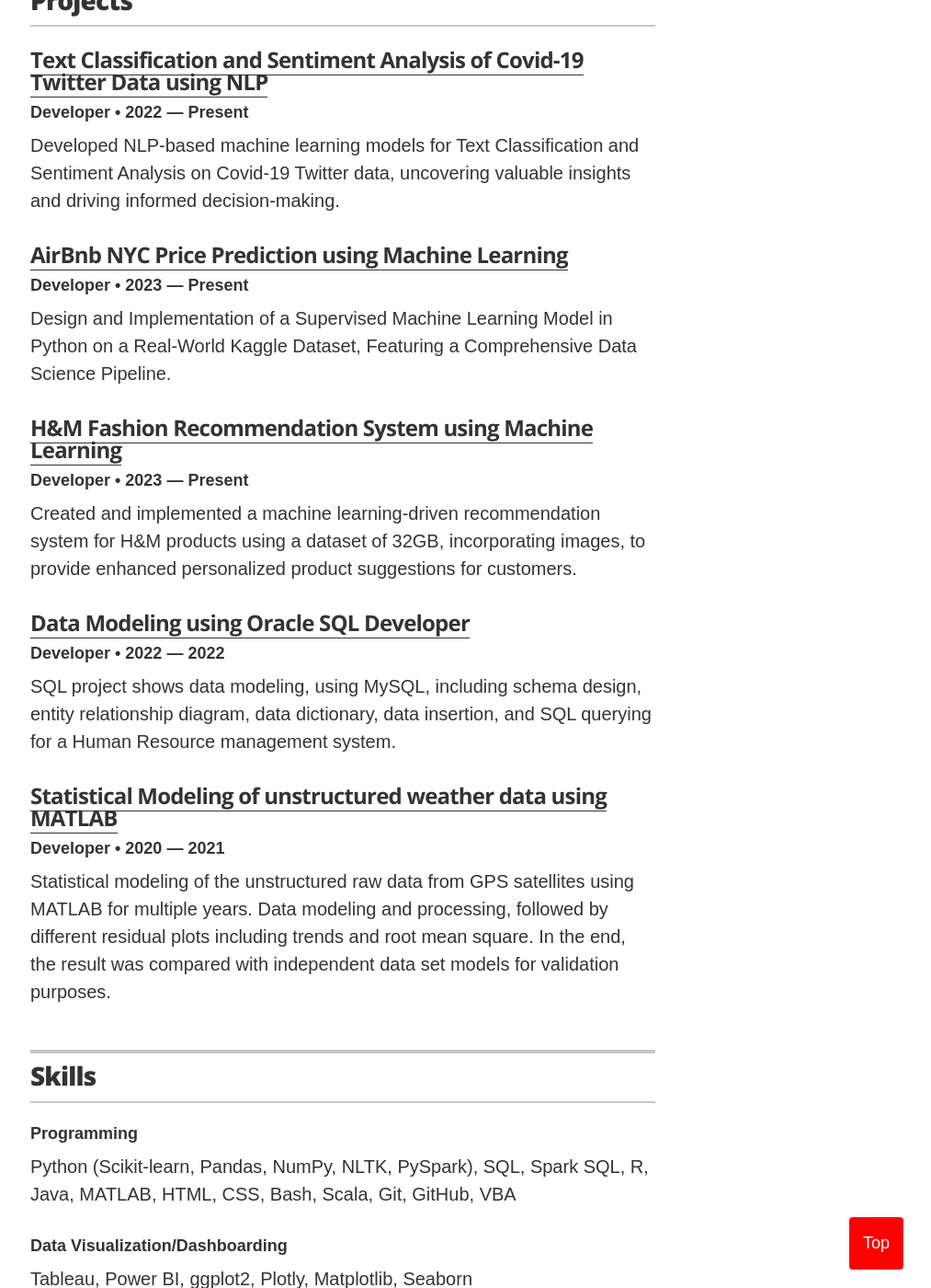
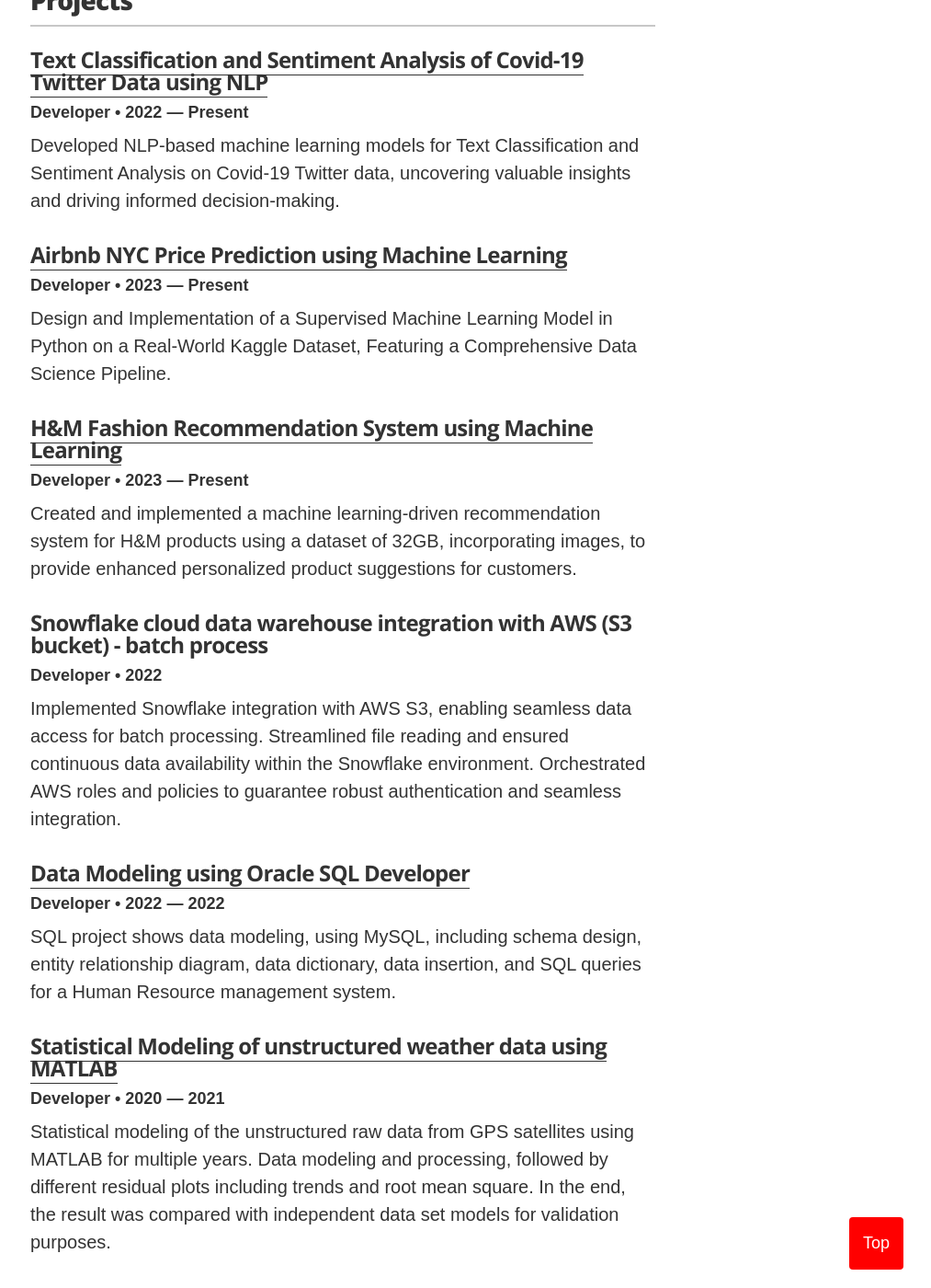
Before and after one commit to ttariqaziz/ttariqaziz.github.io, a Jekyll site: the page built from index.html, in a window 1280 px wide and 1400 px high, scrolled down 2960 px. Shown: the whole window at 92% size, without its empty margins (267-1280 px from the left). Built offline with Jekyll 4.4.1, drawn with Linux system fonts in a browser that asks for light colours.

Commit message:
Update projects.yml

```diff
--- a/_data/projects.yml
+++ b/_data/projects.yml
@@ -9,7 +9,7 @@
   description: Developed NLP-based machine learning models for Text Classification and Sentiment Analysis on Covid-19 Twitter data, uncovering valuable insights and driving informed decision-making.
 
 # Springboard
-- project: AirBnb NYC Price Prediction using Machine Learning
+- project: Airbnb NYC Price Prediction using Machine Learning
   role: Developer
   duration: 2023 &mdash; Present
   url: "https://github.com/ttariqaziz/nyc_airbnb_capstone"
@@ -22,12 +22,17 @@
   url: "https://github.com/ttariqaziz/h-m_recommendation_system_ml_project"
   description: Created and implemented a machine learning-driven recommendation system for H&M products using a dataset of 32GB, incorporating images, to provide enhanced personalized product suggestions for customers.
 
+- project: Snowflake cloud data warehouse integration with AWS (S3 bucket) - batch process
+  role: Developer
+  duration: 2022
+  url:
+  description: Implemented Snowflake integration with AWS S3, enabling seamless data access for batch processing. Streamlined file reading and ensured continuous data availability within the Snowflake environment. Orchestrated AWS roles and policies to guarantee robust authentication and seamless integration.
 
 - project: Data Modeling using Oracle SQL Developer
   role: Developer
   duration: 2022 &mdash; 2022
   url: "https://github.com/ttariqaziz/data_modeling_MySQL_project"
-  description: SQL project shows data modeling, using MySQL, including schema design, entity relationship diagram, data dictionary, data insertion, and SQL querying for a Human Resource management system.
+  description: SQL project shows data modeling, using MySQL, including schema design, entity relationship diagram, data dictionary, data insertion, and SQL queries for a Human Resource management system.
 
 - project: Statistical Modeling of unstructured weather data using MATLAB
   role: Developer
```
